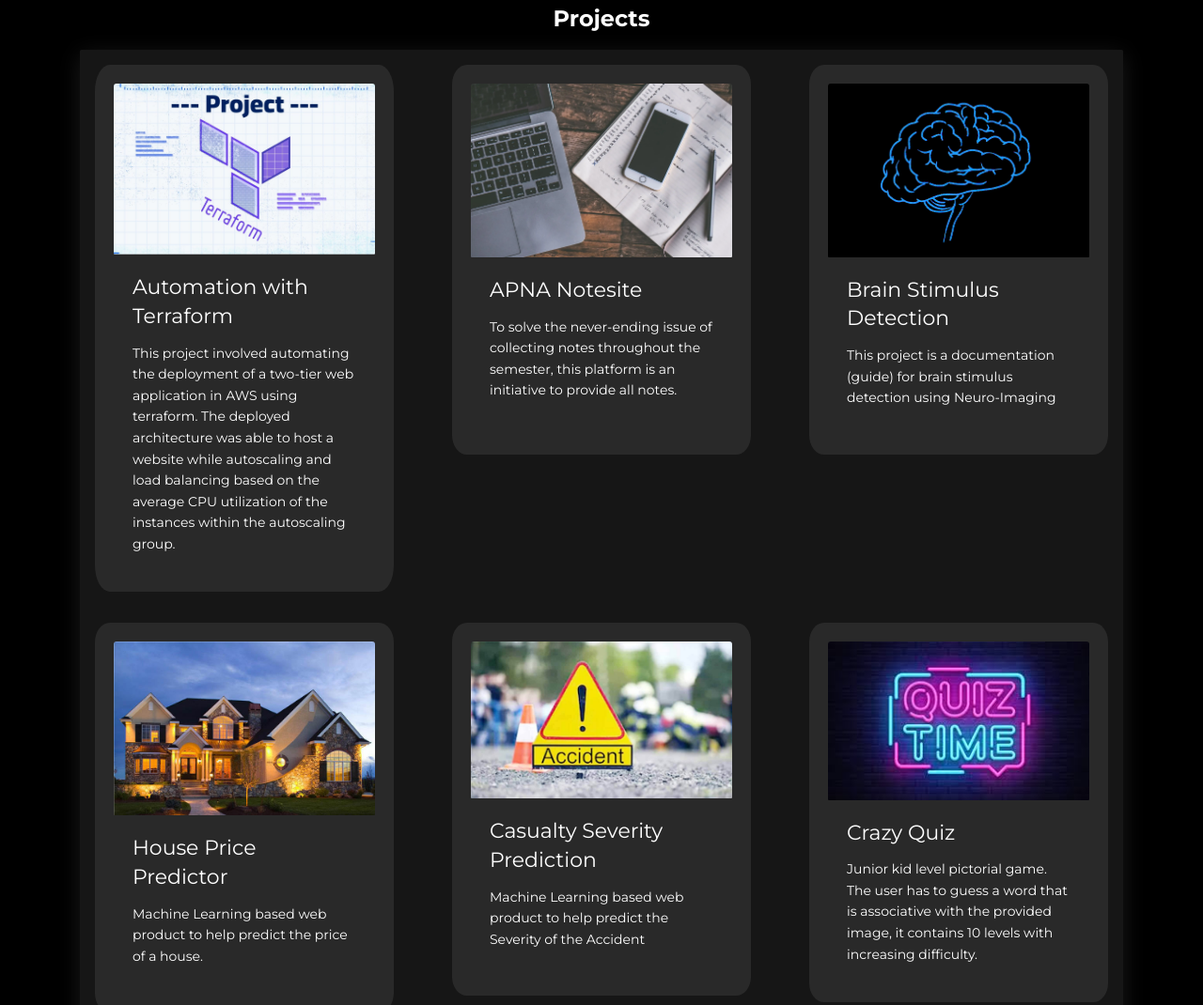
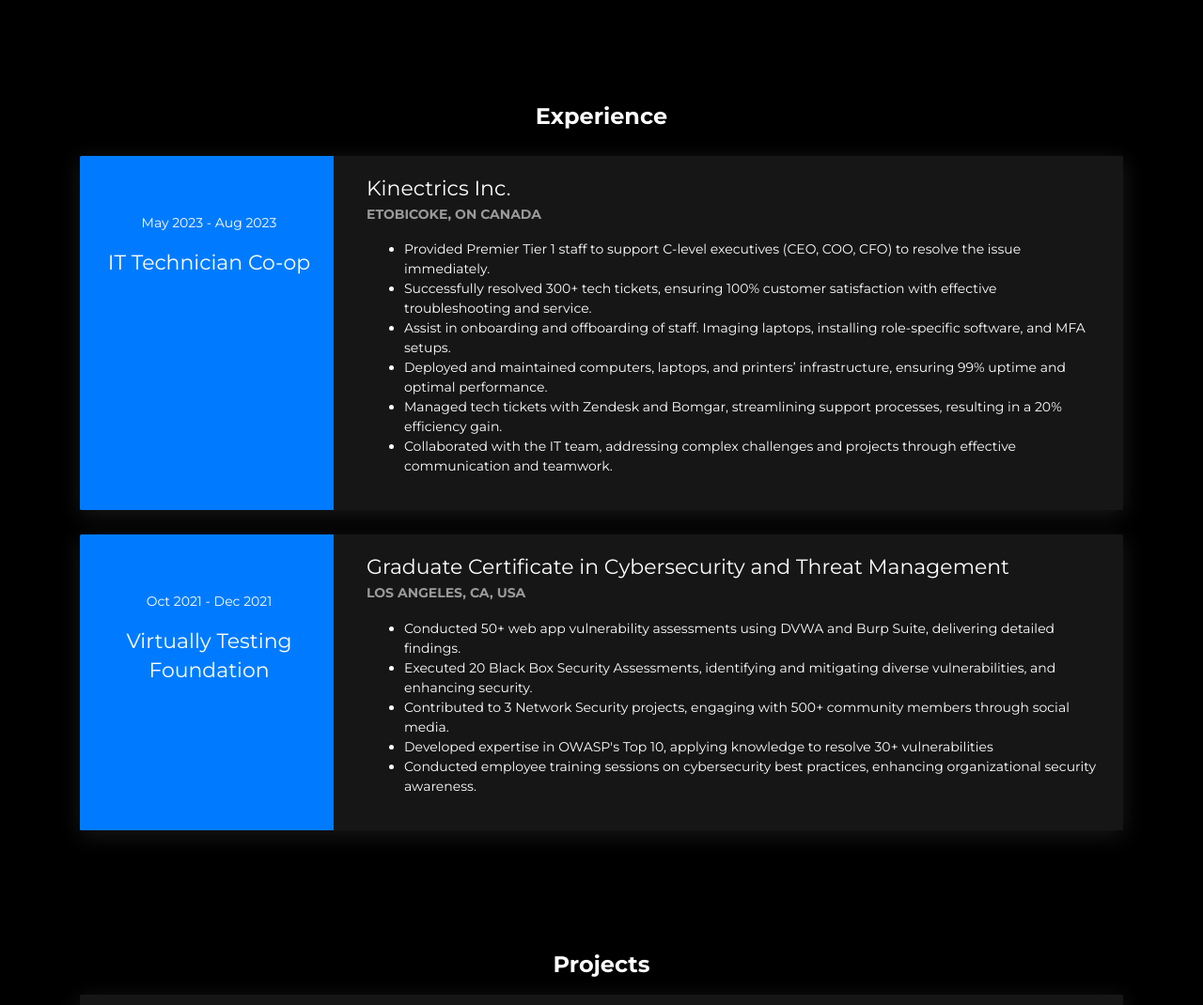
Before and after one commit to Prajeshpuri/prajeshpuri.github.io, a plain HTML site: page index.html in a window 1280 px wide. Shown: the part 1265-2335 px from the top of the page at 94% size. Drawn offline with nearby package versions, Linux system fonts and the light colour scheme.

Commit message:
Added Experience Section

```diff
--- a/index.html
+++ b/index.html
@@ -50,9 +50,9 @@
             <div class="page-header-image" data-parallax="true" style="background-image: url('images/0-1.gif');"></div>
             <div class="container">
               <div class="content-center">
-                <div class="cc-profile-image"><a href="#"><img src="images/prajesh.jpg" alt="Image" /></a></div>
+                <div class="cc-profile-image"><a href="#"><img src="images/prajesh.jpeg" alt="Image" /></a></div>
                 <div class="h2 title">Prajesh Puri</div>
-                <p class="category text-white"> Tech Enthusiast, Web Developer, UnderGrad</p>
+                <p class="category text-white"> Cybersecurity and Cloud Architecture Professional</p>
                 <a class="btn btn-primary mr-2" href="https://drive.google.com/file/d/1dSwHfN9I_wOJswKbjv6DdiEMp8MpMEXH/view?usp=sharing" target="_blank" rel="noopener" data-aos="zoom-in"
                   data-aos-anchor="data-aos-anchor">Resume</a>
               </div>
@@ -171,6 +171,62 @@
           </div>
         </div>
       </div> -->
+
+      <div class="section" style="background-color:black; color:white;">
+        <div class="container cc-education">
+          <div class="h4 text-center mb-4 title"> <br><br> <br> Experience</div>
+
+          <div class="card" style="background-color:rgb(22, 22, 22);">
+            <div class="row">
+              <div class="col-md-3 bg-primary" data-aos="fade-right" data-aos-offset="50" data-aos-duration="500">
+                <div class="card-body cc-education-header">
+                  <p>May 2023 - Aug 2023</p>
+                  <div class="h5">IT Technician Co-op</div>
+                </div>
+              </div>
+              <div class="col-md-9" data-aos="fade-left" data-aos-offset="50" data-aos-duration="500">
+                <div class="card-body">
+                  <div class="h5">Kinectrics Inc.</div>
+                  <p class="category"> Etobicoke, ON Canada</p>
+                  <ul>
+                    <li>Provided Premier Tier 1 staff to support C-level executives (CEO, COO, CFO) to resolve the issue immediately.</li>
+                    <li>Successfully resolved 300+ tech tickets, ensuring 100% customer satisfaction with effective troubleshooting and service.</li>
+                    <li>Assist in onboarding and offboarding of staff. Imaging laptops, installing role-specific software, and MFA setups. </li>
+                    <li>Deployed and maintained computers, laptops, and printers’ infrastructure, ensuring 99% uptime and optimal performance.</li>
+                    <li>Managed tech tickets with Zendesk and Bomgar, streamlining support processes, resulting in a 20% efficiency gain.</li>
+                    <li>Collaborated with the IT team, addressing complex challenges and projects through effective communication and teamwork. </li>
+                  </ul>
+                </div>
+              </div>
+            </div>
+          </div>
+
+          <div class="card" style="background-color:rgb(22, 22, 22);">
+            <div class="row">
+              <div class="col-md-3 bg-primary" data-aos="fade-right" data-aos-offset="50" data-aos-duration="500">
+                <div class="card-body cc-education-header">
+                  <p>Oct 2021 - Dec 2021</p>
+                  <div class="h5">Virtually Testing Foundation</div>
+                </div>
+              </div>
+              <div class="col-md-9" data-aos="fade-left" data-aos-offset="50" data-aos-duration="500">
+                <div class="card-body">
+                  <div class="h5">Graduate Certificate in Cybersecurity and Threat Management</div>
+                  <p class="category"> Los Angeles, CA, USA</p>
+                  <ul>
+                    <li>Conducted 50+ web app vulnerability assessments using DVWA and Burp Suite, delivering detailed findings.</li>
+                    <li>Executed 20 Black Box Security Assessments, identifying and mitigating diverse vulnerabilities, and enhancing security.</li>
+                    <li>Contributed to 3 Network Security projects, engaging with 500+ community members through social media.</li>
+                    <li>Developed expertise in OWASP's Top 10, applying knowledge to resolve 30+ vulnerabilities</li>
+                    <li>Conducted employee training sessions on cybersecurity best practices, enhancing organizational security awareness.</li>
+                  </ul>
+                </div>
+              </div>
+            </div>
+          </div>
+        </div>
+      </div>
+
 
       <div class="section" id="projects" style="background-color:black; color:white;">
         <div class="container">
```
Also changed, not shown: images/prajesh.jpeg (added).
